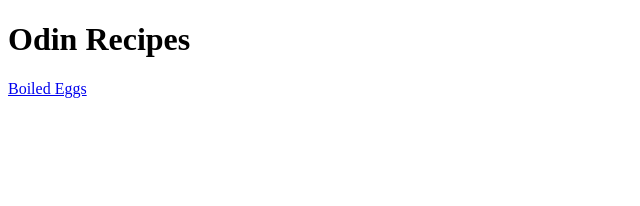
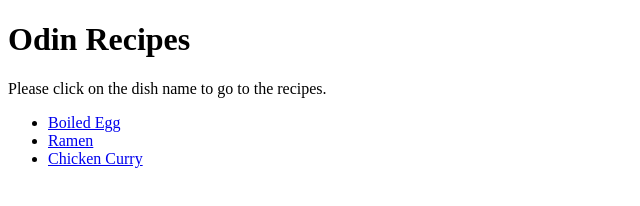
Before and after one commit to ArvenSingh/Recipe-Project, a plain HTML site: page index.html in a window 1280 px wide. Shown: the whole page, without its empty margins (0-640 px from the left). Drawn offline with Linux system fonts and the light colour scheme.

Commit message:
Edit index.html with links to recipes

```diff
--- a/index.html
+++ b/index.html
@@ -6,6 +6,11 @@
     </head>
     <body>
         <h1>Odin Recipes</h1>
-        <a href="Recipes/boiledegg.html">Boiled Eggs</a>
+        <p>Please click on the dish name to go to the recipes.</p>
+        <ul>
+            <li><a href="Recipes/boiledegg.html">Boiled Egg</a></li>
+            <li><a href="Recipes/ramen.html">Ramen</a></li>
+            <li><a href="Recipes/chickencurry.html">Chicken Curry</a></li>
+        <ul>
     </body>
 </html>
```
